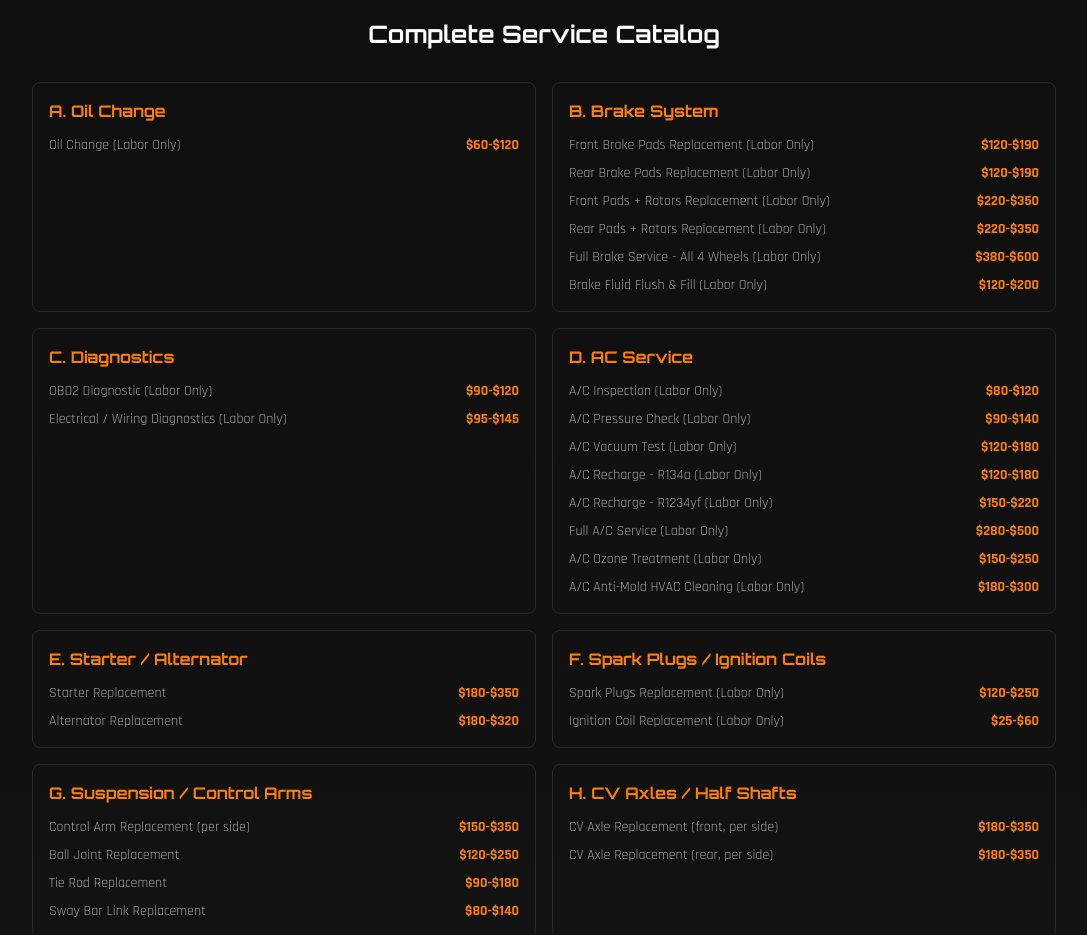
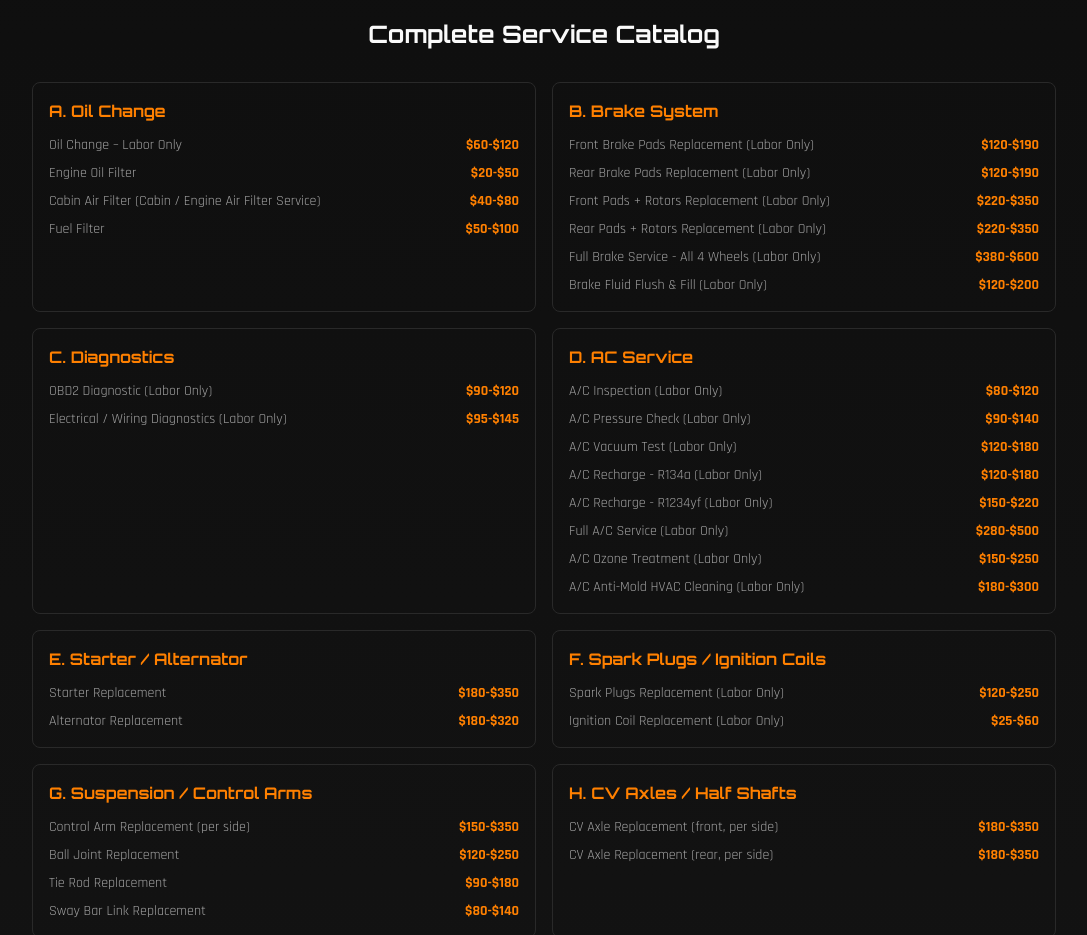
Before and after one commit to davisbryan595-lang/mobile-mechanic-naples, a React (Vite) app: page / in a window 1280 px wide. Shown: the part 4200-5135 px from the top of the page, without its empty margins (96-1183 px from the left). Built offline with nearby package versions, Linux system fonts and the light colour scheme; the HTML template or start-up script is replaced by a standard one.

Commit message:
Add individual oil change filters and update diagnostics section
cgen-0cd849c855ae491a91140faebd5fdfda

```diff
--- a/src/data/services.ts
+++ b/src/data/services.ts
@@ -13,12 +13,42 @@ export const SERVICES: Service[] = [
   // A. Oil Change
   {
     id: "oil-change",
-    name: "Oil Change (Labor Only)",
+    name: "Oil Change – Labor Only",
     category: "A. Oil Change",
     minPrice: 60,
     maxPrice: 120,
     description: "Complete oil and filter change service",
     tooltip: "Includes labor for oil drain, filter replacement, and refill. Oil and filter parts sold separately if needed.",
+    partsAvailable: true,
+  },
+  {
+    id: "engine-oil-filter",
+    name: "Engine Oil Filter",
+    category: "A. Oil Change",
+    minPrice: 20,
+    maxPrice: 50,
+    description: "Engine oil filter replacement",
+    tooltip: "Includes labor for engine oil filter removal and installation. Filter part sold separately if needed.",
+    partsAvailable: true,
+  },
+  {
+    id: "cabin-air-filter",
+    name: "Cabin Air Filter (Cabin / Engine Air Filter Service)",
+    category: "A. Oil Change",
+    minPrice: 40,
+    maxPrice: 80,
+    description: "Cabin air filter replacement",
+    tooltip: "Includes labor for cabin air filter removal and installation. Filter part sold separately if needed.",
+    partsAvailable: true,
+  },
+  {
+    id: "fuel-filter",
+    name: "Fuel Filter",
+    category: "A. Oil Change",
+    minPrice: 50,
+    maxPrice: 100,
+    description: "Fuel filter replacement",
+    tooltip: "Includes labor for fuel filter removal and installation. Filter part sold separately if needed.",
     partsAvailable: true,
   },
 
```
